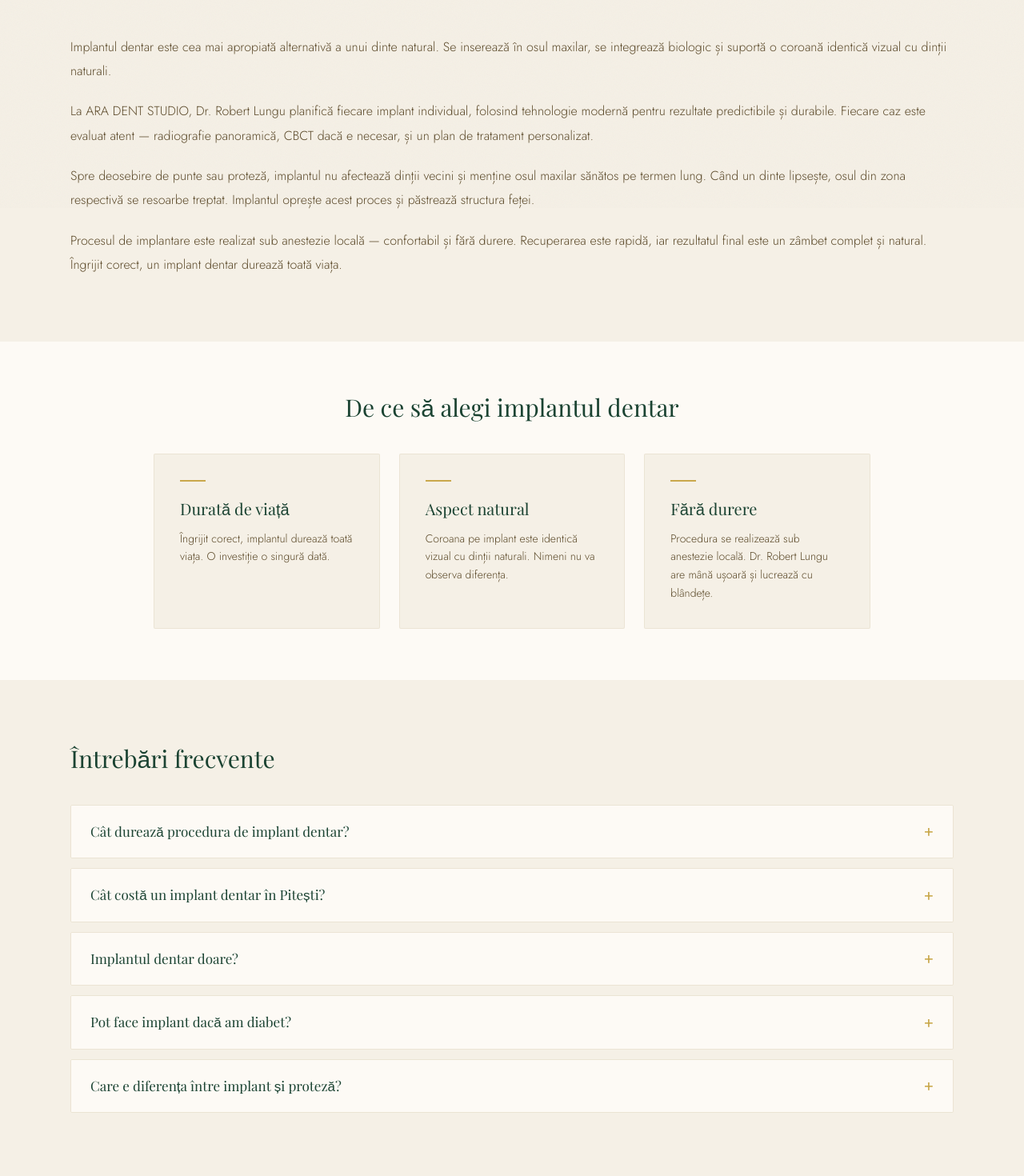
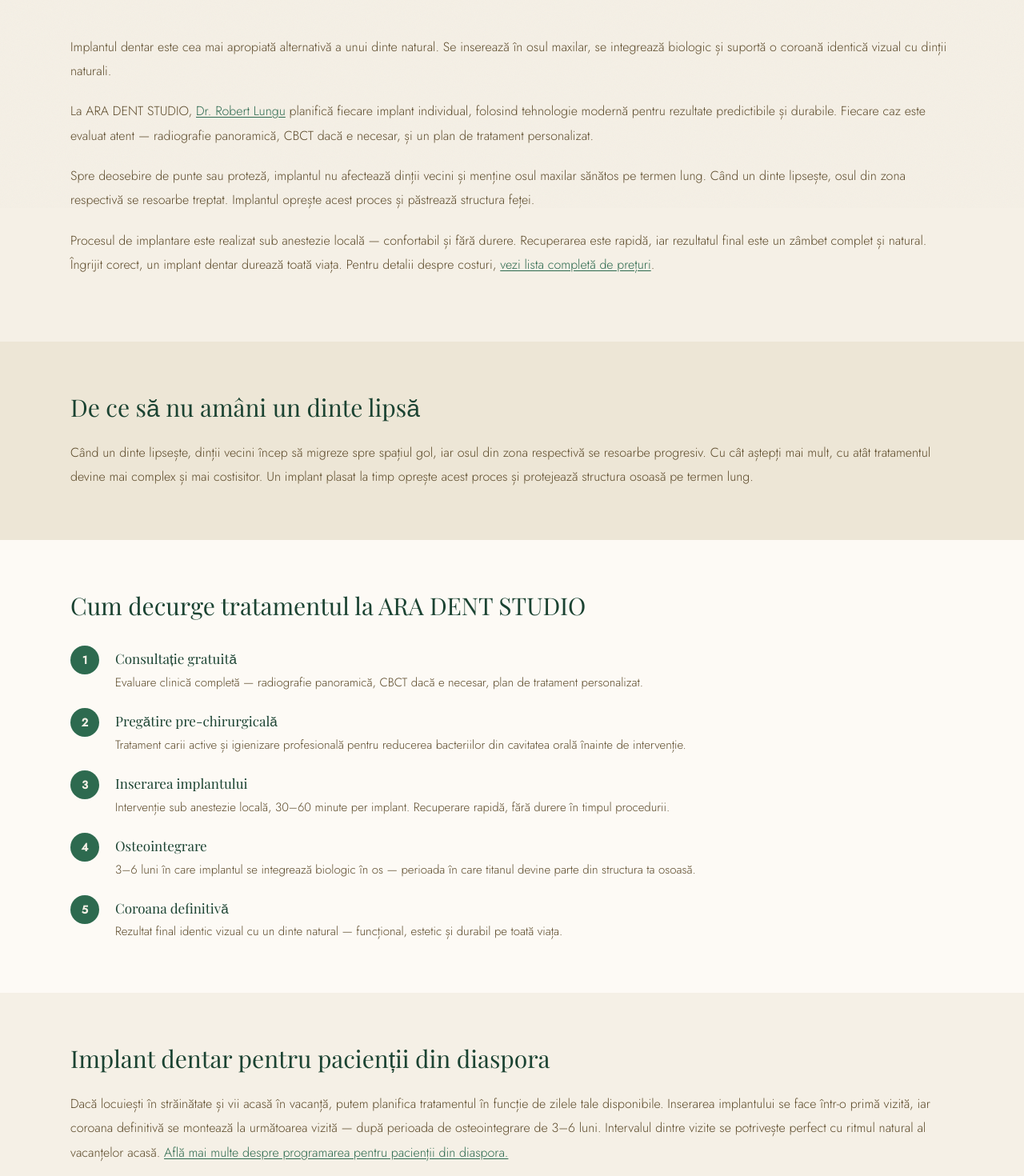
Before and after one commit to Rbt1/aradentpitesti, a Next.js app: page /servicii/implantologie in a window 1280 px wide. Shown: the part 540-2010 px from the top of the page at 80% size. Built offline with nearby package versions, Linux system fonts and the light colour scheme.

Commit message:
extind pagina implantologie pentru SEO pozitia 19

```diff
--- a/app/servicii/implantologie/page.tsx
+++ b/app/servicii/implantologie/page.tsx
@@ -6,11 +6,11 @@ import FAQ from '@/app/servicii/components/FAQ'
 
 export const metadata: Metadata = {
   title: { absolute: 'Implant Dentar Pitești | Dr. Robert Lungu' },
-  description: 'Implant dentar Pitești — 1.200 lei. Dr. Robert Lungu, specialist chirurgie dento-alveolară. Consultație gratuită.',
+  description: 'Implant dentar în Pitești cu Dr. Robert Lungu, specialist chirurgie dento-alveolară. Protocol complet, pregătire pre-chirurgicală, consultație gratuită. Află mai multe.',
   alternates: { canonical: 'https://www.aradentpitesti.ro/servicii/implantologie' },
   openGraph: {
     title: 'Implant Dentar Pitești | Dr. Robert Lungu',
-    description: 'Implant dentar Pitești — 1.200 lei. Dr. Robert Lungu, specialist chirurgie dento-alveolară. Consultație gratuită.',
+    description: 'Implant dentar în Pitești cu Dr. Robert Lungu, specialist chirurgie dento-alveolară. Protocol complet, pregătire pre-chirurgicală, consultație gratuită. Află mai multe.',
     url: 'https://www.aradentpitesti.ro/servicii/implantologie',
     siteName: 'ARA DENT STUDIO',
     locale: 'ro_RO',
@@ -86,6 +86,30 @@ const jsonLdFaq = {
         text: 'Implantul este fix, integrat in os, identic functional cu un dinte natural. Proteza mobila se scoate zilnic, nu opreste resorbtia osoasa si poate fi inconfortabila. Implantul este singura solutie permanenta care inlocuieste si radacina dintelui.',
       },
     },
+    {
+      '@type': 'Question',
+      name: 'Ce se intampla daca nu fac implant?',
+      acceptedAnswer: {
+        '@type': 'Answer',
+        text: 'Dintii vecini migreaza spre spatiul gol, osul se resoarbe, iar masticatia si estetica sunt afectate. Cu cat astepti mai mult, cu atat tratamentul devine mai complex. Consultati un specialist cat mai curand.',
+      },
+    },
+    {
+      '@type': 'Question',
+      name: 'Pot face mai multe implanturi odata?',
+      acceptedAnswer: {
+        '@type': 'Answer',
+        text: 'Da — planificam in functie de situatia specifica. In unele cazuri, mai multe implanturi pot fi inserate in aceeasi sedinta, reducand numarul total de vizite.',
+      },
+    },
+    {
+      '@type': 'Question',
+      name: 'Cat timp dureaza un implant dentar?',
+      acceptedAnswer: {
+        '@type': 'Answer',
+        text: 'Ingrijit corect, un implant dentar dureaza toata viata. Titanul nu carizeaza si nu se degradeaza — este singura solutie permanenta pentru un dinte lipsa.',
+      },
+    },
   ],
 }
 
@@ -125,6 +149,37 @@ const FAQ_ITEMS = [
     q: 'Care e diferența între implant și proteză?',
     a: 'Implantul e fix, integrat în os, identic cu un dinte natural. Proteza e mobilă, poate fi inconfortabilă și nu oprește resorbția osoasă. Implantul e soluția permanentă și superioară pe termen lung.',
   },
+  {
+    q: 'Ce se întâmplă dacă nu fac implant?',
+    a: 'Dinții vecini migrează spre spațiul gol, osul se resoarbe, iar masticația și estetica sunt afectate. Cu cât aștepți mai mult, cu atât tratamentul devine mai complex. Consultați un specialist cât mai curând.',
+  },
+  {
+    q: 'Pot face mai multe implanturi odată?',
+    a: 'Da — planificăm în funcție de situația ta specifică. În unele cazuri, mai multe implanturi pot fi inserate în aceeași ședință, reducând numărul total de vizite.',
+  },
+  {
+    q: 'Cât timp durează un implant dentar?',
+    a: 'Îngrijit corect, un implant dentar durează toată viața. Titanul nu cariază și nu se degradează — este singura soluție permanentă pentru un dinte lipsă.',
+  },
+]
+
+const BLOG_LINKS = [
+  {
+    href: '/blog/cat-costa-implant-dentar-romania-2026',
+    text: 'Cât costă un implant dentar în România în 2026? Tot adevărul',
+  },
+  {
+    href: '/blog/implant-dentar-sau-proteza-mobila',
+    text: 'Implant dentar sau proteză mobilă? Ghid complet 2026',
+  },
+  {
+    href: '/blog/cat-costa-implant-dentar-ara-dent-pitesti',
+    text: 'Cât costă un implant dentar la ARA DENT STUDIO Pitești în 2026',
+  },
+  {
+    href: '/blog/cum-alegi-clinica-implant-dentar-pitesti',
+    text: 'Ce trebuie să știi înainte să alegi o clinică de implant dentar în Pitești',
+  },
 ]
 
 export default function ImplantologiePage() {
@@ -162,7 +217,7 @@ export default function ImplantologiePage() {
           </div>
         </section>
 
-        {/* Descriere */}
+        {/* Descriere principală */}
         <section className="py-20 px-6 bg-cream">
           <div className="container-site max-w-3xl">
             <div className="space-y-5 font-jost font-light text-[16px] text-bark-dark leading-[1.9]">
@@ -170,15 +225,70 @@ export default function ImplantologiePage() {
                 Implantul dentar este cea mai apropiată alternativă a unui dinte natural. Se inserează în osul maxilar, se integrează biologic și suportă o coroană identică vizual cu dinții naturali.
               </p>
               <p>
-                La ARA DENT STUDIO, Dr. Robert Lungu planifică fiecare implant individual, folosind tehnologie modernă pentru rezultate predictibile și durabile. Fiecare caz este evaluat atent — radiografie panoramică, CBCT dacă e necesar, și un plan de tratament personalizat.
+                La ARA DENT STUDIO, <Link href="/dr-robert-lungu" className="text-forest underline underline-offset-2 hover:text-gold transition-colors duration-200">Dr. Robert Lungu</Link> planifică fiecare implant individual, folosind tehnologie modernă pentru rezultate predictibile și durabile. Fiecare caz este evaluat atent — radiografie panoramică, CBCT dacă e necesar, și un plan de tratament personalizat.
               </p>
               <p>
                 Spre deosebire de punte sau proteză, implantul nu afectează dinții vecini și menține osul maxilar sănătos pe termen lung. Când un dinte lipsește, osul din zona respectivă se resoarbe treptat. Implantul oprește acest proces și păstrează structura feței.
               </p>
               <p>
-                Procesul de implantare este realizat sub anestezie locală — confortabil și fără durere. Recuperarea este rapidă, iar rezultatul final este un zâmbet complet și natural. Îngrijit corect, un implant dentar durează toată viața.
+                Procesul de implantare este realizat sub anestezie locală — confortabil și fără durere. Recuperarea este rapidă, iar rezultatul final este un zâmbet complet și natural. Îngrijit corect, un implant dentar durează toată viața. Pentru detalii despre costuri, <Link href="/preturi" className="text-forest underline underline-offset-2 hover:text-gold transition-colors duration-200">vezi lista completă de prețuri</Link>.
               </p>
             </div>
+          </div>
+        </section>
+
+        {/* Sectiune noua: De ce sa nu amani */}
+        <section className="py-16 px-6 bg-cream-dark">
+          <div className="container-site max-w-3xl">
+            <h2 className="font-playfair text-3xl text-forest-dark mb-6">
+              De ce să nu amâni un dinte lipsă
+            </h2>
+            <p className="font-jost font-light text-[16px] text-bark-dark leading-[1.9]">
+              Când un dinte lipsește, dinții vecini încep să migreze spre spațiul gol, iar osul din zona respectivă se resoarbe progresiv. Cu cât aștepți mai mult, cu atât tratamentul devine mai complex și mai costisitor. Un implant plasat la timp oprește acest proces și protejează structura osoasă pe termen lung.
+            </p>
+          </div>
+        </section>
+
+        {/* Sectiune noua: Cum decurge tratamentul */}
+        <section className="py-16 px-6 bg-offwhite">
+          <div className="container-site max-w-3xl">
+            <h2 className="font-playfair text-3xl text-forest-dark mb-8">
+              Cum decurge tratamentul la ARA DENT STUDIO
+            </h2>
+            <ol className="space-y-5">
+              {[
+                { nr: '1', titlu: 'Consultație gratuită', text: 'Evaluare clinică completă — radiografie panoramică, CBCT dacă e necesar, plan de tratament personalizat.' },
+                { nr: '2', titlu: 'Pregătire pre-chirurgicală', text: 'Tratament carii active și igienizare profesională pentru reducerea bacteriilor din cavitatea orală înainte de intervenție.' },
+                { nr: '3', titlu: 'Inserarea implantului', text: 'Intervenție sub anestezie locală, 30–60 minute per implant. Recuperare rapidă, fără durere în timpul procedurii.' },
+                { nr: '4', titlu: 'Osteointegrare', text: '3–6 luni în care implantul se integrează biologic în os — perioada în care titanul devine parte din structura ta osoasă.' },
+                { nr: '5', titlu: 'Coroana definitivă', text: 'Rezultat final identic vizual cu un dinte natural — funcțional, estetic și durabil pe toată viața.' },
+              ].map((step) => (
+                <li key={step.nr} className="flex gap-5 items-start">
+                  <span className="flex-shrink-0 w-9 h-9 rounded-full bg-forest flex items-center justify-center font-jost font-bold text-cream text-sm">
+                    {step.nr}
+                  </span>
+                  <div className="pt-1">
+                    <p className="font-playfair text-[17px] text-forest-dark mb-1">{step.titlu}</p>
+                    <p className="font-jost font-light text-[15px] text-bark-dark leading-relaxed">{step.text}</p>
+                  </div>
+                </li>
+              ))}
+            </ol>
+          </div>
+        </section>
+
+        {/* Sectiune noua: Diaspora */}
+        <section className="py-16 px-6 bg-cream">
+          <div className="container-site max-w-3xl">
+            <h2 className="font-playfair text-3xl text-forest-dark mb-6">
+              Implant dentar pentru pacienții din diaspora
+            </h2>
+            <p className="font-jost font-light text-[16px] text-bark-dark leading-[1.9]">
+              Dacă locuiești în străinătate și vii acasă în vacanță, putem planifica tratamentul în funcție de zilele tale disponibile. Inserarea implantului se face într-o primă vizită, iar coroana definitivă se montează la următoarea vizită — după perioada de osteointegrare de 3–6 luni. Intervalul dintre vizite se potrivește perfect cu ritmul natural al vacanțelor acasă.{' '}
+              <Link href="/diaspora" className="text-forest underline underline-offset-2 hover:text-gold transition-colors duration-200">
+                Află mai multe despre programarea pentru pacienții din diaspora.
+              </Link>
+            </p>
           </div>
         </section>
 
@@ -210,6 +320,28 @@ export default function ImplantologiePage() {
           </div>
         </section>
 
+        {/* Articole utile */}
+        <section className="py-16 px-6 bg-cream-dark">
+          <div className="container-site max-w-3xl">
+            <h2 className="font-playfair text-2xl text-forest-dark mb-8">
+              Articole utile despre implant dentar
+            </h2>
+            <ul className="space-y-4">
+              {BLOG_LINKS.map((link) => (
+                <li key={link.href} className="flex items-start gap-3">
+                  <span className="mt-[6px] w-[6px] h-[6px] rounded-full bg-gold flex-shrink-0" />
+                  <Link
+                    href={link.href}
+                    className="font-jost font-light text-[15px] text-forest-dark underline underline-offset-2 hover:text-gold transition-colors duration-200 leading-snug"
+                  >
+                    {link.text}
+                  </Link>
+                </li>
+              ))}
+            </ul>
+          </div>
+        </section>
+
         {/* CTA final */}
         <section id="programare" className="py-20 px-6 bg-forest">
           <div className="container-site max-w-2xl text-center">
```
